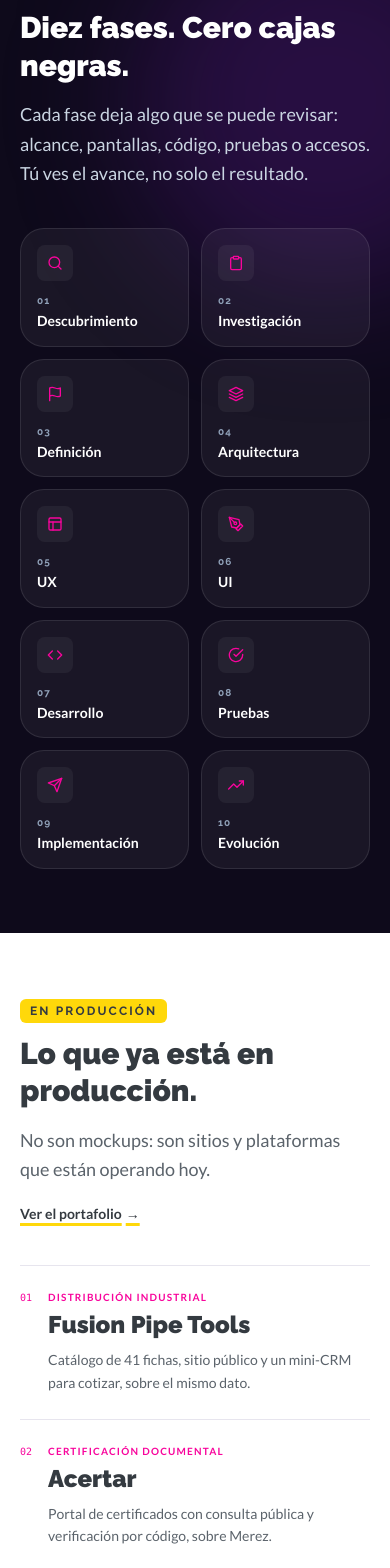
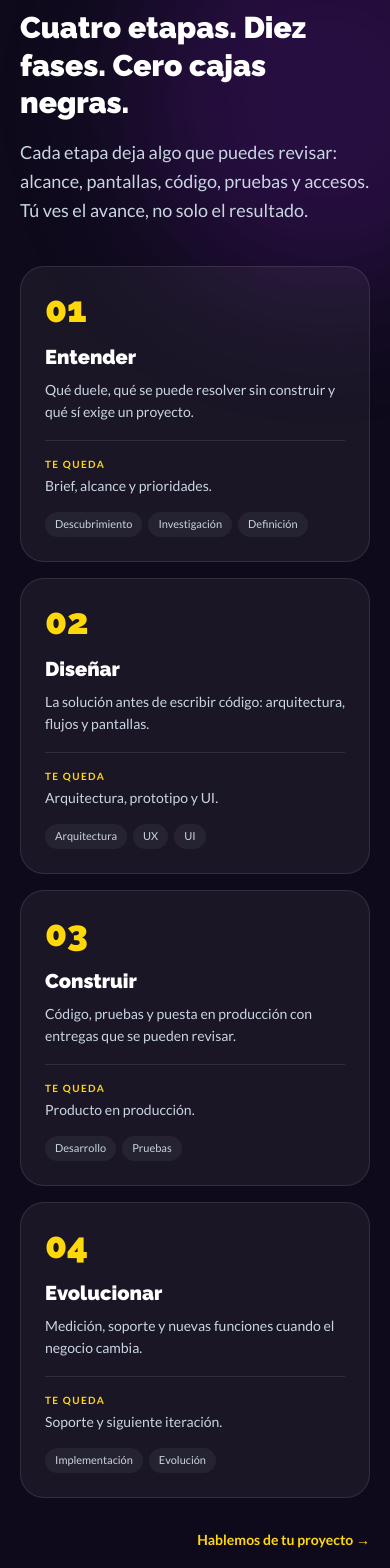
Before and after one commit to ElGigx/inflinds-web, a Next.js app: page /services in a window 390 px wide. Shown: the part 4840-6408 px from the top of the page. Built offline with nearby package versions, Linux system fonts and the light colour scheme; no server answers.

Commit message:
feat: replantea como se trabaja en cuatro etapas
Fuera la rejilla de 10 circulos; el proceso pasa a 4 etapas (Entender, Disenar, Construir, Evolucionar) con descripcion, entregable y las fases que incluye. Se entiende de un vistazo en desktop y mobile.

```diff
--- a/src/app/services/page.tsx
+++ b/src/app/services/page.tsx
@@ -274,18 +274,28 @@ export default function ServicesPage() {
           className="absolute -right-32 top-0 h-96 w-96 rounded-full bg-brand-600/25 blur-3xl"
           aria-hidden="true"
         />
-        <Container className="relative grid gap-10 lg:grid-cols-[0.7fr_1.3fr] lg:items-start">
-          <div>
+        <Container className="relative">
+          <div className="max-w-2xl">
             <Eyebrow tone="dark">Cómo se trabaja</Eyebrow>
             <h2 className="mt-3 font-display text-3xl font-black leading-tight sm:text-4xl">
-              Diez fases. Cero cajas negras.
+              Cuatro etapas. Diez fases. Cero cajas negras.
             </h2>
             <p className="mt-4 text-lg leading-relaxed text-slate-300">
-              Cada fase deja algo que se puede revisar: alcance, pantallas, código, pruebas o
+              Cada etapa deja algo que puedes revisar: alcance, pantallas, código, pruebas y
               accesos. Tú ves el avance, no solo el resultado.
             </p>
           </div>
-          <ProcessStrip tone="dark" />
+          <div className="mt-10">
+            <ProcessStrip />
+          </div>
+          <div className="mt-8 flex justify-end">
+            <Link
+              href="/contact/"
+              className="text-sm font-bold text-yellow transition-colors hover:text-white"
+            >
+              Hablemos de tu proyecto <span aria-hidden="true">→</span>
+            </Link>
+          </div>
         </Container>
       </section>
 
--- a/src/components/ProcessStrip.tsx
+++ b/src/components/ProcessStrip.tsx
@@ -1,47 +1,65 @@
-import Icon from "./Icon";
 import { methodology } from "@/lib/site";
 
-const stepIcons = [
-  "search",
-  "clipboard",
-  "flag",
-  "layers",
-  "layout",
-  "pen",
-  "code",
-  "check",
-  "send",
-  "trending",
+const stages = [
+  {
+    number: "01",
+    title: "Entender",
+    desc: "Qué duele, qué se puede resolver sin construir y qué sí exige un proyecto.",
+    deliverable: "Brief, alcance y prioridades.",
+    phases: methodology.slice(0, 3),
+  },
+  {
+    number: "02",
+    title: "Diseñar",
+    desc: "La solución antes de escribir código: arquitectura, flujos y pantallas.",
+    deliverable: "Arquitectura, prototipo y UI.",
+    phases: methodology.slice(3, 6),
+  },
+  {
+    number: "03",
+    title: "Construir",
+    desc: "Código, pruebas y puesta en producción con entregas que se pueden revisar.",
+    deliverable: "Producto en producción.",
+    phases: methodology.slice(6, 8),
+  },
+  {
+    number: "04",
+    title: "Evolucionar",
+    desc: "Medición, soporte y nuevas funciones cuando el negocio cambia.",
+    deliverable: "Soporte y siguiente iteración.",
+    phases: methodology.slice(8, 10),
+  },
 ];
 
-export default function ProcessStrip({ tone = "light" }: { tone?: "light" | "dark" }) {
-  const dark = tone === "dark";
+export default function ProcessStrip() {
   return (
-    <ol className="grid grid-cols-2 gap-3 sm:grid-cols-5">
-      {methodology.map((step, i) => (
+    <ol className="grid gap-4 sm:grid-cols-2 lg:grid-cols-4">
+      {stages.map((stage) => (
         <li
-          key={step.n}
-          className={`rounded-2xl border p-4 ${
-            dark ? "border-white/10 bg-white/5" : "border-line bg-white"
-          }`}
+          key={stage.number}
+          className="flex flex-col rounded-3xl border border-white/10 bg-white/5 p-6"
         >
-          <span
-            className={`flex h-9 w-9 items-center justify-center rounded-lg ${
-              dark ? "bg-white/5 text-magenta" : "bg-paper-soft text-magenta"
-            }`}
-          >
-            <Icon name={stepIcons[i]} className="h-4 w-4" />
+          <span className="font-display text-4xl font-black leading-none text-yellow">
+            {stage.number}
           </span>
-          <p
-            className={`mt-3 font-display text-[10px] font-bold tracking-widest ${
-              dark ? "text-slate-400" : "text-slate"
-            }`}
-          >
-            {String(step.n).padStart(2, "0")}
-          </p>
-          <p className={`mt-1 text-sm font-bold leading-tight ${dark ? "text-white" : "text-ink"}`}>
-            {step.name}
-          </p>
+          <h3 className="mt-4 font-display text-xl font-black text-white">{stage.title}</h3>
+          <p className="mt-2 text-sm leading-relaxed text-slate-300">{stage.desc}</p>
+          <div className="mt-4 border-t border-white/10 pt-4">
+            <p className="text-[10px] font-bold uppercase tracking-[0.14em] text-yellow">
+              Te queda
+            </p>
+            <p className="mt-1 text-sm text-slate-300">{stage.deliverable}</p>
+          </div>
+          <ul className="mt-auto flex flex-wrap gap-1.5 pt-4">
+            {stage.phases.map((phase) => (
+              <li
+                key={phase.n}
+                className="rounded-full bg-white/5 px-2.5 py-1 text-[11px] text-slate-300"
+              >
+                {phase.name}
+              </li>
+            ))}
+          </ul>
         </li>
       ))}
     </ol>
```
